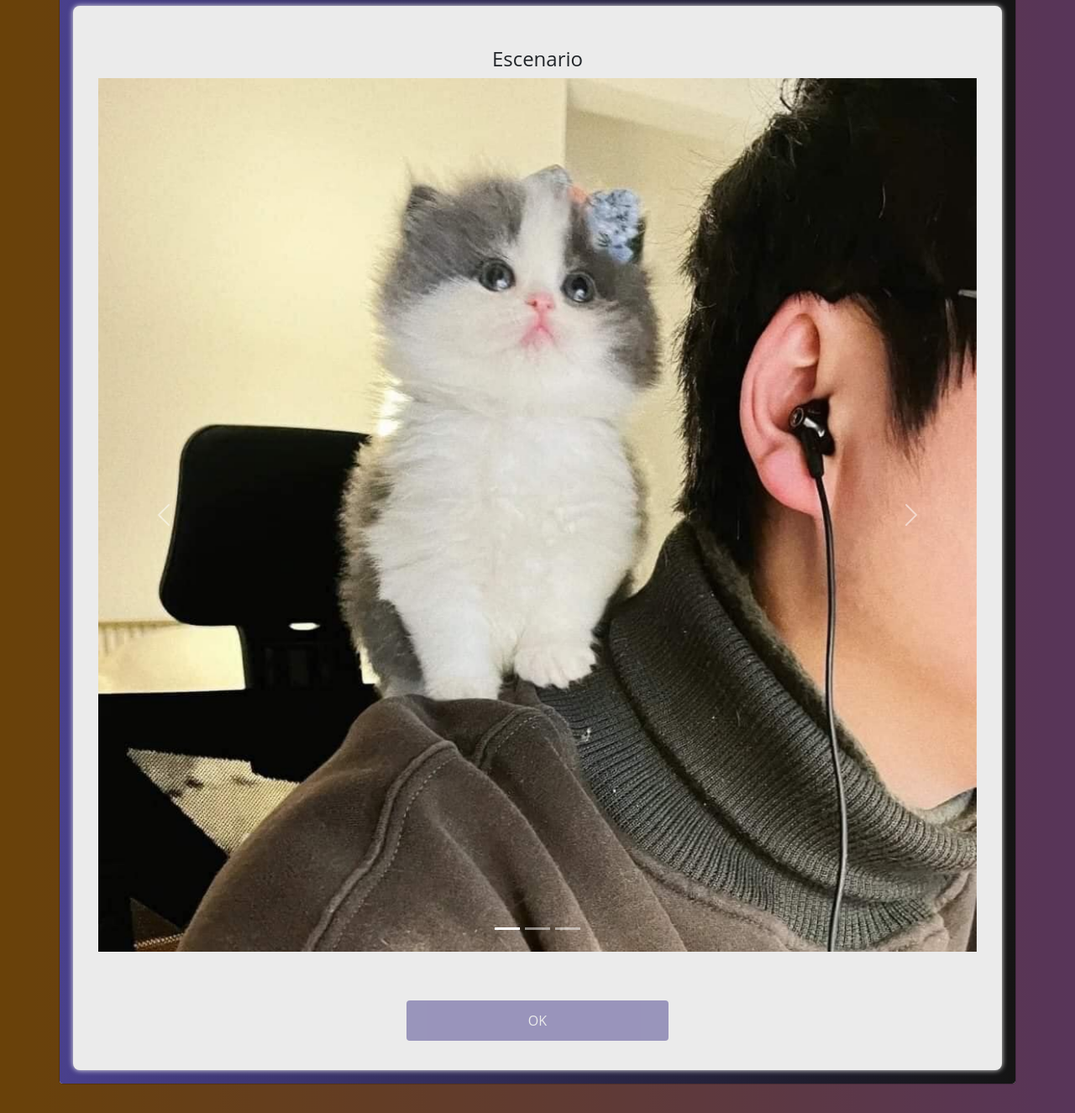
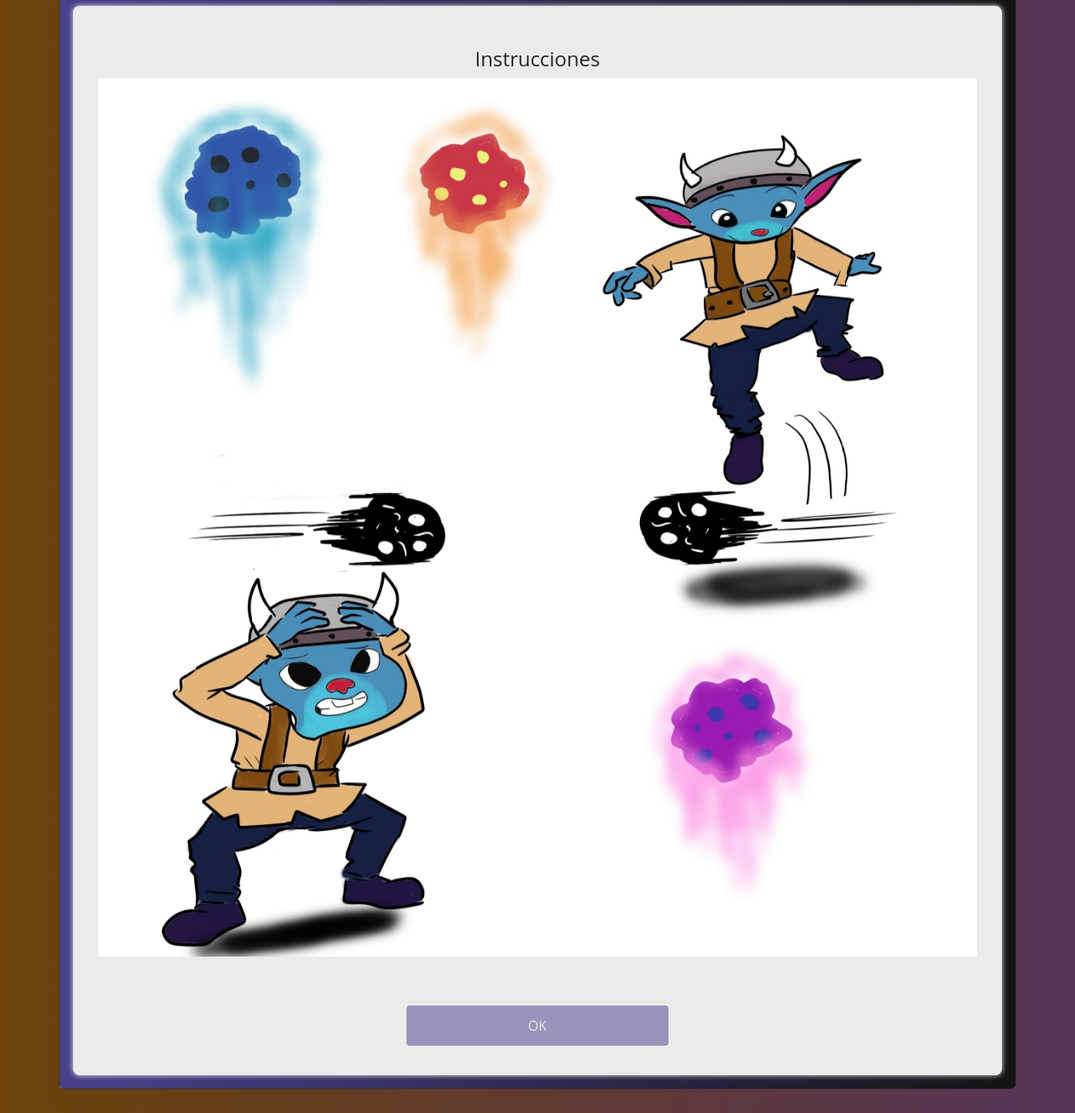
Before and after one commit to EduardoContreras98/Jump-It, a PHP site: page /Proyecto_Graficas_III/Pagina_Principal.php in a window 1280 px wide, after a click on "Instrucciones". Shown: the part 87-1412 px from the top of the page at 84% size. Run offline with PHP 8.4, Linux system fonts and the light colour scheme; the visitor is signed in with stand-in values (Sample User, id 1).

```diff
--- a/Pagina_Principal.php
+++ b/Pagina_Principal.php
@@ -379,7 +379,7 @@
 
 
                  <br>
-                 <h4>Escenario</h4>
+                 <h4>Instrucciones</h4>
 
                  <div class="VideoFoto-Grupo">
 
@@ -391,7 +391,7 @@
                     </div>
                     <div class="carousel-inner">
                        <div class="carousel-item active">
-                          <img src="recursos/imagenes/instrucciones/gatitu01.jpg" class="d-block w-100" alt="...">
+                          <img src="recursos/imagenes/instrucciones/Prueba.png" class="d-block w-100" alt="...">
                         </div>
                         <div class="carousel-item">
                           <img src="recursos/imagenes/instrucciones/gatitu02.jpg" class="d-block w-100" alt="...">
```
Also changed, not shown: assets/space/moon/Moon_cian.jpg, assets/space/moon/Originals/Moon_cian.jpg (added), recursos/imagenes/instrucciones/Prueba.png (added).
